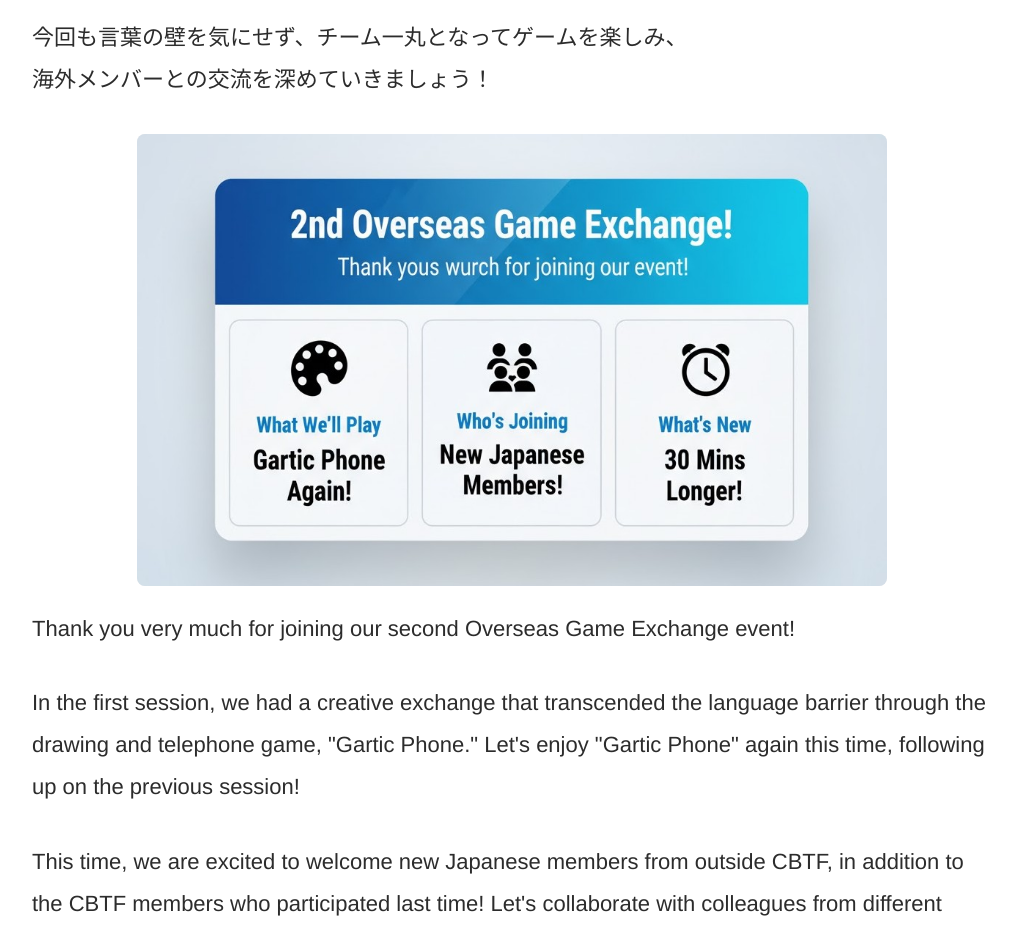
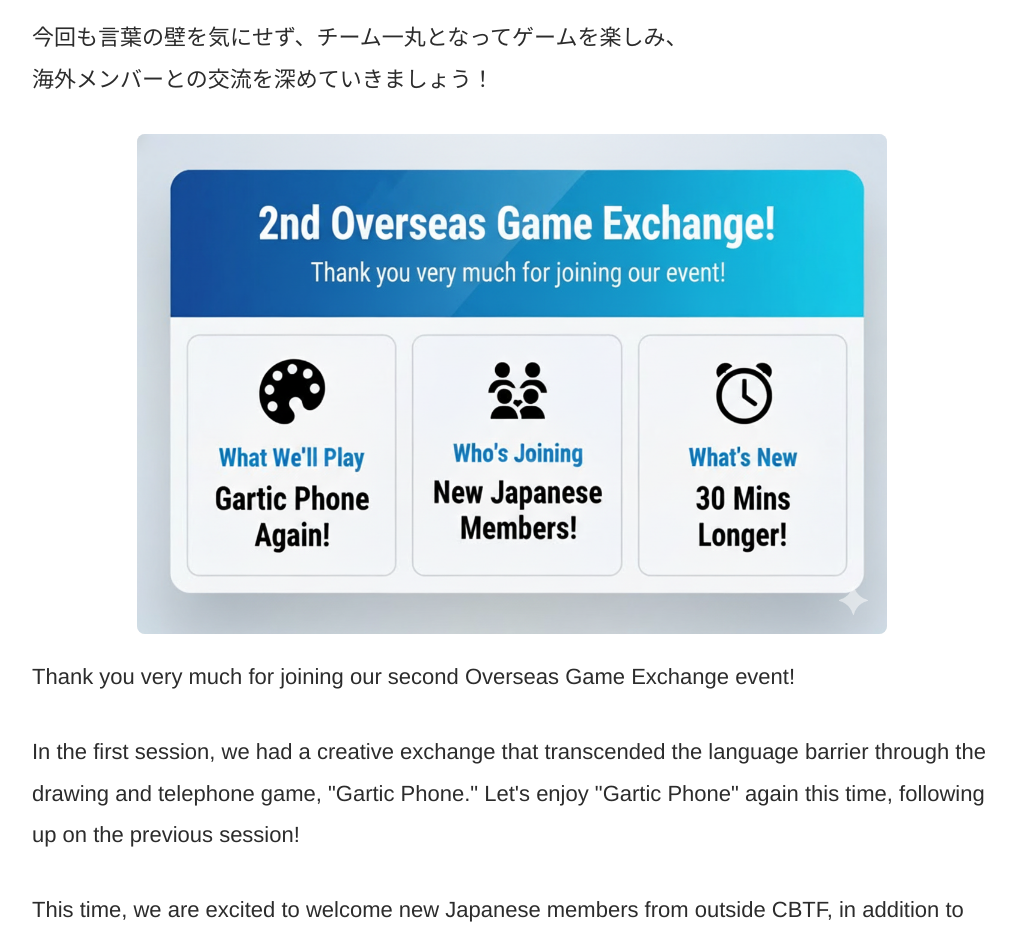
Before and after one commit to Atomjep/gameEvent_20251117, a plain HTML site: page index.html in a window 1280 px wide. Shown: the part 1020-1954 px from the top of the page, without its empty margins (128-1144 px from the left). Drawn offline with Linux system fonts and the light colour scheme.

Commit message:
Add files via upload

```diff
--- a/index.html
+++ b/index.html
@@ -266,7 +266,7 @@
         <p>そして、皆さんからの｢時間が足りなかった｣という声にお応えして、<br>
         次回より30分間延長し、よりゆったりと、より濃密な時間を過ごせるようにしました！</p>
         <p>今回も言葉の壁を気にせず、チーム一丸となってゲームを楽しみ、海外メンバーとの交流を深めていきましょう！</p>
-        <img class="screenshot-img" src="changePoints.jpg" alt="結果のスクリーンショット">
+        <img class="screenshot-img" src="changePoints.png" alt="結果のスクリーンショット">
         <p>Thank you very much for joining our second Overseas Game Exchange event!</p>
         <p>In the first session, we had a creative exchange that transcended the language barrier through the drawing and telephone game, "Gartic Phone." Let's enjoy "Gartic Phone" again this time, following up on the previous session!</p>
         <p>This time, we are excited to welcome new Japanese members from outside CBTF, in addition to the CBTF members who participated last time! Let's collaborate with colleagues from different locations and different teams and enjoy deeper communication.</p>
```
Also changed, not shown: changePoints.png (added).
